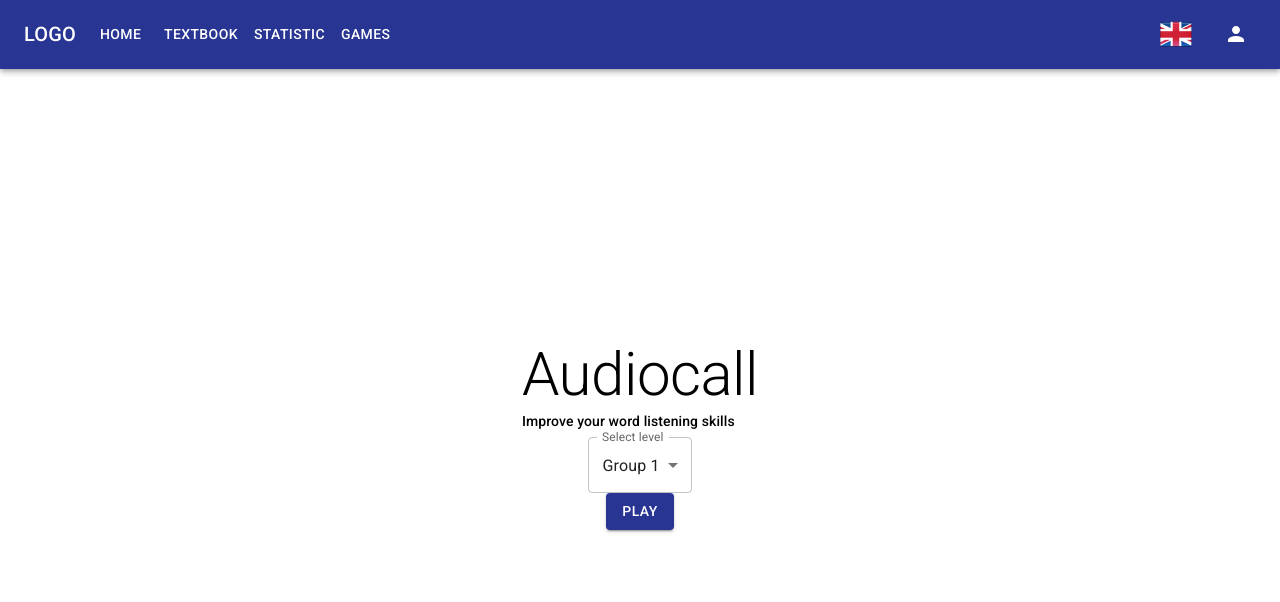
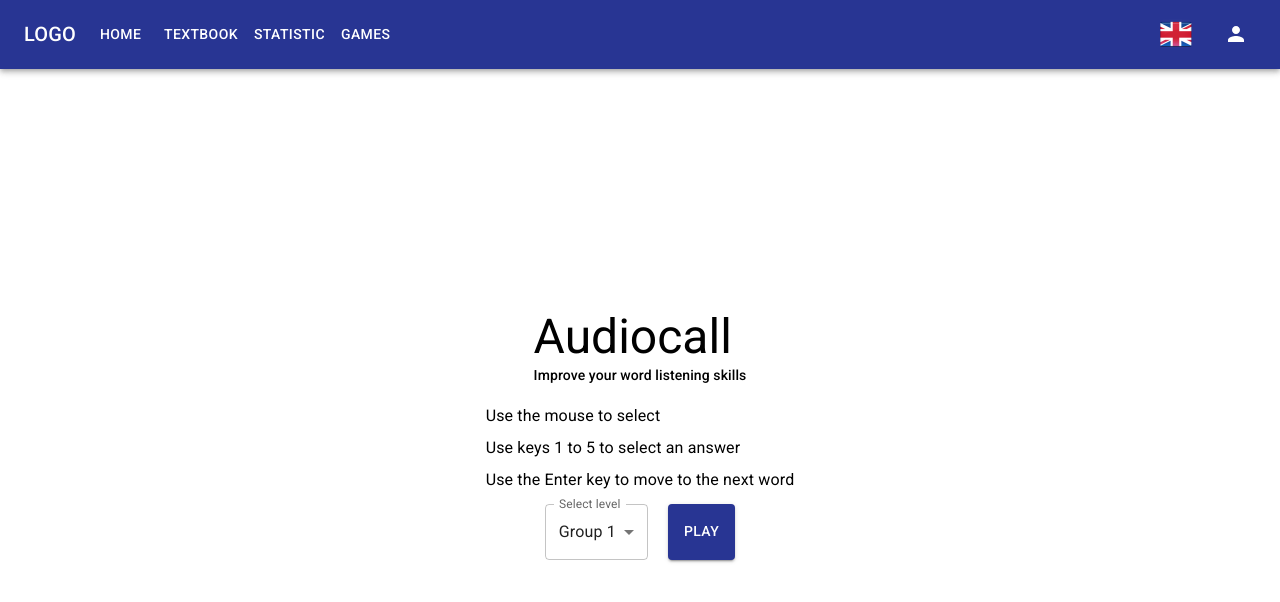
Before and after one commit to liliyavoloshina/rslang, a React (Create React App) app: page /audiocall in a window 1280 px wide. Shown: the top 602 px of the page. Built offline with nearby package versions, Linux system fonts and the light colour scheme.

Commit message:
feat: add controls decription to audiocall and sprint level selection page

```diff
--- a/src/components/game/LevelSelection/LevelSelection.tsx
+++ b/src/components/game/LevelSelection/LevelSelection.tsx
@@ -7,6 +7,9 @@ import Button from '@mui/material/Button'
 import Container from '@mui/material/Container'
 import FormControl from '@mui/material/FormControl'
 import InputLabel from '@mui/material/InputLabel'
+import List from '@mui/material/List'
+import ListItem from '@mui/material/ListItem'
+import ListItemText from '@mui/material/ListItemText'
 import MenuItem from '@mui/material/MenuItem'
 import Select from '@mui/material/Select'
 import Typography from '@mui/material/Typography'
@@ -16,7 +19,7 @@ import { toggleLevelSelection } from '~/features/audiocall'
 
 import { LevelSelectionProps } from './LevelSelection.types'
 
-const LevelSelection = ({ title, description, onLevelSelected }: LevelSelectionProps) => {
+const LevelSelection = ({ title, description, controls, onLevelSelected }: LevelSelectionProps) => {
 	const { t } = useTranslation()
 
 	const [group, setGroup] = useState(0)
@@ -36,11 +39,23 @@ const LevelSelection = ({ title, description, onLevelSelected }: LevelSelectionP
 	return (
 		<Container maxWidth="lg" sx={{ display: 'flex', flexDirection: 'column', alignItems: 'center', justifyContent: 'center', height: '100%' }}>
 			<Box>
-				<Typography variant="h2">{title}</Typography>
+				<Typography variant="h3">{title}</Typography>
 				<Typography variant="subtitle2" gutterBottom component="div">
 					{description}
 				</Typography>
 			</Box>
+			<Box>
+				<List>
+					{controls.map((control, i) => {
+						return (
+							<ListItem key={i} disablePadding>
+								<ListItemText primary={control} />
+							</ListItem>
+						)
+					})}
+				</List>
+			</Box>
+			<Box display="flex" gap="20px">
 				<FormControl>
 					<InputLabel>{t('LEVEL_SELECTION.SELECT_LEVEL')}</InputLabel>
 					<Select<number> value={group} label={t('LEVEL_SELECTION.SELECT_LEVEL')} onChange={handleChange}>
@@ -55,6 +70,7 @@ const LevelSelection = ({ title, description, onLevelSelected }: LevelSelectionP
 				<Button variant="contained" onClick={handlePlay}>
 					{t('LEVEL_SELECTION.PLAY')}
 				</Button>
+			</Box>
 		</Container>
 	)
 }
--- a/src/components/game/LevelSelection/LevelSelection.types.ts
+++ b/src/components/game/LevelSelection/LevelSelection.types.ts
@@ -1,5 +1,6 @@
 export type LevelSelectionProps = {
 	title: string
 	description: string
+	controls: string[]
 	onLevelSelected?: (group: number) => void
 }
--- a/src/locales/en.json
+++ b/src/locales/en.json
@@ -75,13 +75,18 @@
 		"TITLE": "Audiocall",
 		"DESCRIPTION": "Improve your word listening skills",
 		"NEXT": "Next",
-		"SKIP": "Skip"
+		"SKIP": "Skip",
+		"CONTROLS_1": "Use the mouse to select",
+		"CONTROLS_2": "Use keys 1 to 5 to select an answer",
+		"CONTROLS_3": "Use the Enter key to move to the next word"
 	},
 
 	"SPRINT": {
 		"TITLE": "Sprint",
 		"DESCRIPTION": "How many words you can guess in {{count}} seconds?",
-    "SCORE_PER_WORD": "Score points per correct answer {{count}}"
+		"SCORE_PER_WORD": "Score points per correct answer {{count}}",
+		"CONTROLS_1": "Use the mouse to select",
+		"CONTROLS_2": "Use the left and right keys to select an answer"
 	},
 
 	"LEVEL_SELECTION": {
--- a/src/locales/ru.json
+++ b/src/locales/ru.json
@@ -75,13 +75,18 @@
 		"TITLE": "Аудиовызов",
 		"DESCRIPTION": "Улучши восприятие слов нас слух",
 		"NEXT": "Следующее",
-		"SKIP": "Пропустить"
+		"SKIP": "Пропустить",
+		"CONTROLS_1": "Используйте мышь для выбора ответа",
+		"CONTROLS_2": "Используйте клавиши от 1 до 5 для выбора ответа",
+		"CONTROLS_3": "Используйте клавишу Enter для подсказки или для перехода к следующему слову"
 	},
 
 	"SPRINT": {
 		"TITLE": "Спринт",
 		"DESCRIPTION": "Сколько слов ты сможешь угадать за {{count}} секунд?",
-		"SCORE_PER_WORD": "очков за слово {{count}}"
+		"SCORE_PER_WORD": "очков за слово {{count}}",
+		"CONTROLS_1": "Используйте мышь для выбора ответа",
+		"CONTROLS_2": "Используйте клавиши влево и вправо для выбора ответа"
 	},
 
 	"LEVEL_SELECTION": {
--- a/src/views/Audiocall.tsx
+++ b/src/views/Audiocall.tsx
@@ -165,15 +165,9 @@ export default function Audiocall() {
 
 	useEffect(() => {
 		if (isFinished) {
-			console.log(isFinished, 'isFinished')
-
 			finish()
 		}
 	}, [isFinished])
-
-	if (isLevelSelection) {
-		return <LevelSelection title={t('AUDIOCALL.TITLE')} description={t('AUDIOCALL.DESCRIPTION')} />
-	}
 
 	if (status !== 'success') {
 		return <div>{t('COMMON.LOADING')}</div>
--- a/src/views/AudiocallLevelSelect.tsx
+++ b/src/views/AudiocallLevelSelect.tsx
@@ -12,7 +12,9 @@ function AudiocallLevelSelect() {
 
 	const onLevelSelected = (group: number) => navigate(`${Path.AUDIOCALL}/${group}`)
 
-	return <LevelSelection title={t('AUDIOCALL.TITLE')} description={t('AUDIOCALL.DESCRIPTION')} onLevelSelected={onLevelSelected} />
+	const controls = [t('AUDIOCALL.CONTROLS_1'), t('AUDIOCALL.CONTROLS_2'), t('AUDIOCALL.CONTROLS_3')]
+
+	return <LevelSelection title={t('AUDIOCALL.TITLE')} description={t('AUDIOCALL.DESCRIPTION')} onLevelSelected={onLevelSelected} controls={controls} />
 }
 
 export default AudiocallLevelSelect
```
Also changed, not shown: src/views/SprintLevelSelect.tsx (added, +20 -0 lines). Lines whose indentation alone changed are shown as unchanged.
